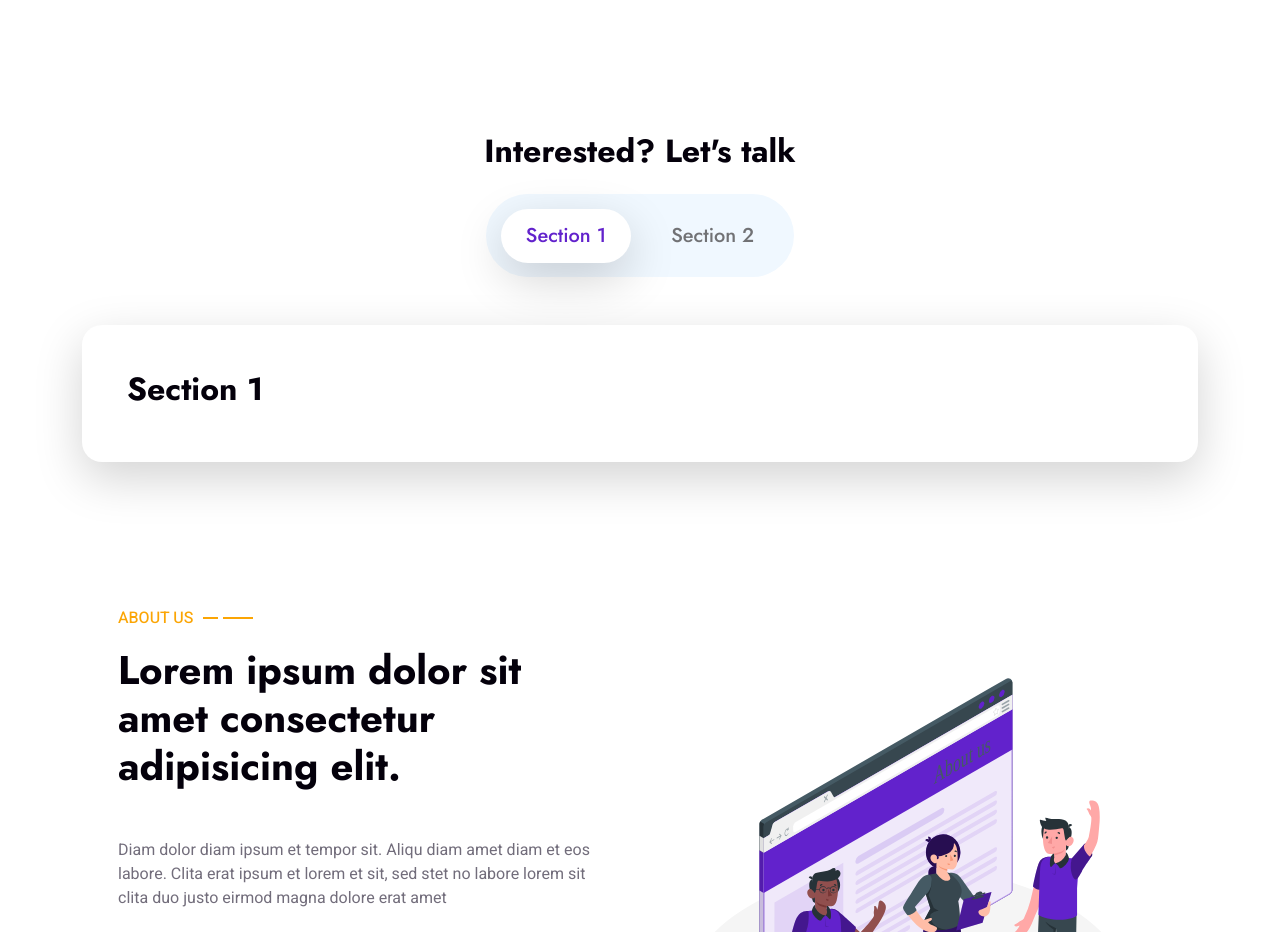
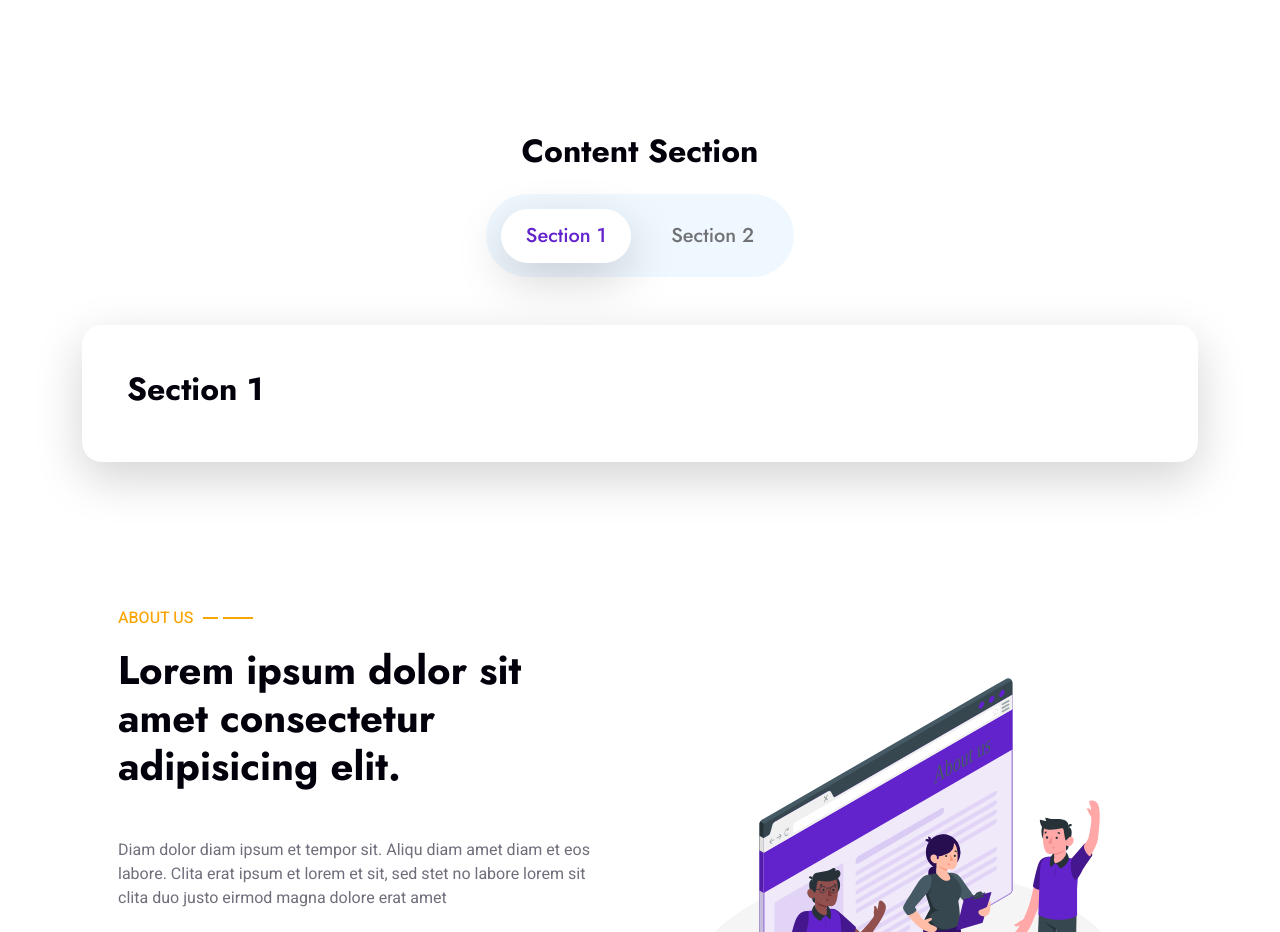
Before and after one commit to shibu931/template-1, a plain HTML site: page index.html in a window 1280 px wide. Shown: the part 1600-2532 px from the top of the page. Drawn offline with nearby package versions, Linux system fonts and the light colour scheme.

Commit message:
content section added

```diff
--- a/index.html
+++ b/index.html
@@ -143,7 +143,7 @@
                 <div class="row">
 
                     <div class="col-lg-12 col-12 mx-auto">
-                        <h2 class="text-center mb-4 wow fadeInLeft" data-wow-delay="0.3s">Interested? Let's talk</h2>
+                        <h2 class="text-center mb-4 wow fadeInLeft" data-wow-delay="0.3s">Content Section</h2>
 
                         <nav class="d-flex justify-content-center wow fadeInLeft" data-wow-delay="0.3s">
                             <div class="nav nav-tabs align-items-baseline justify-content-center" id="nav-tab"
```
